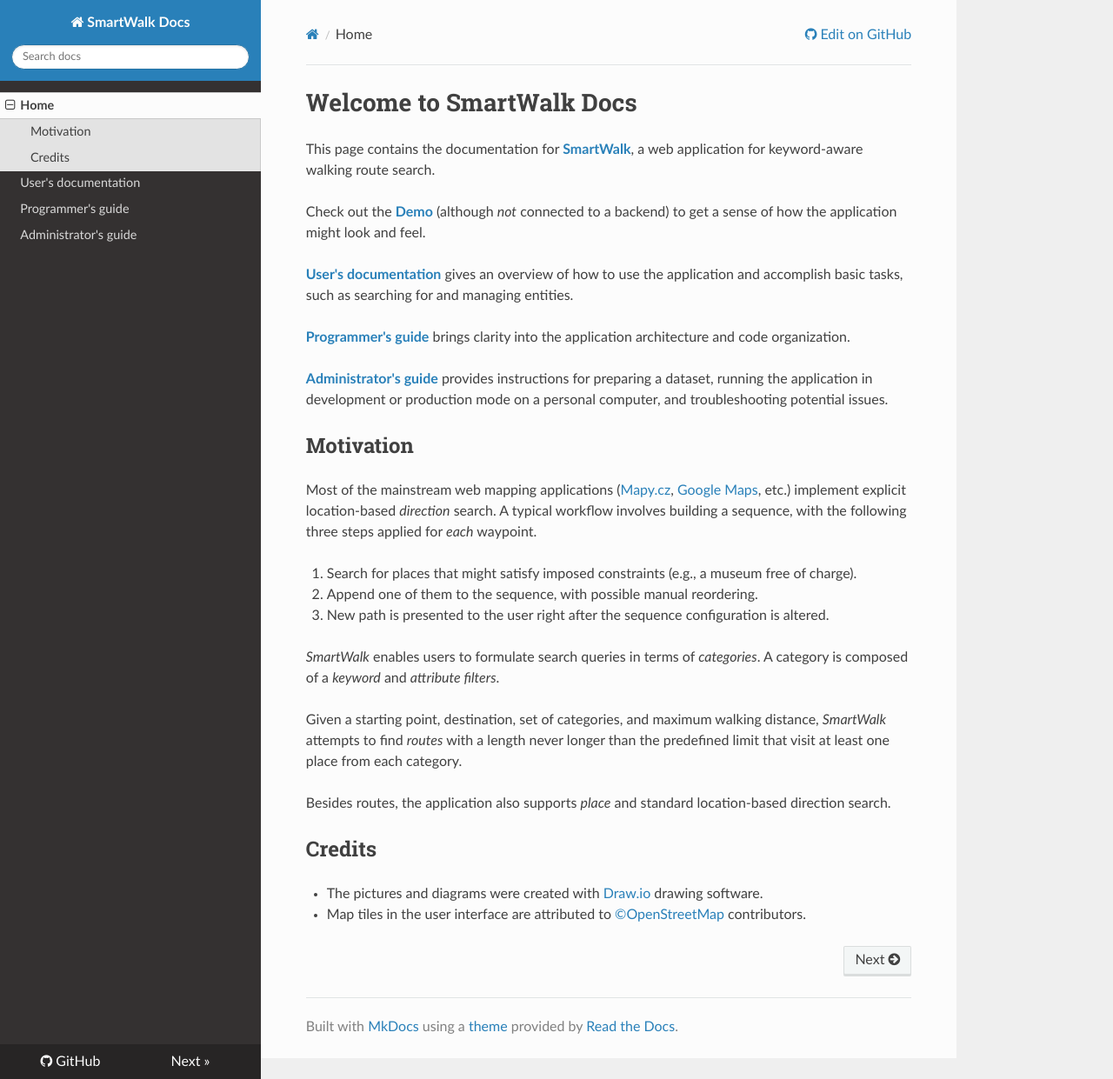
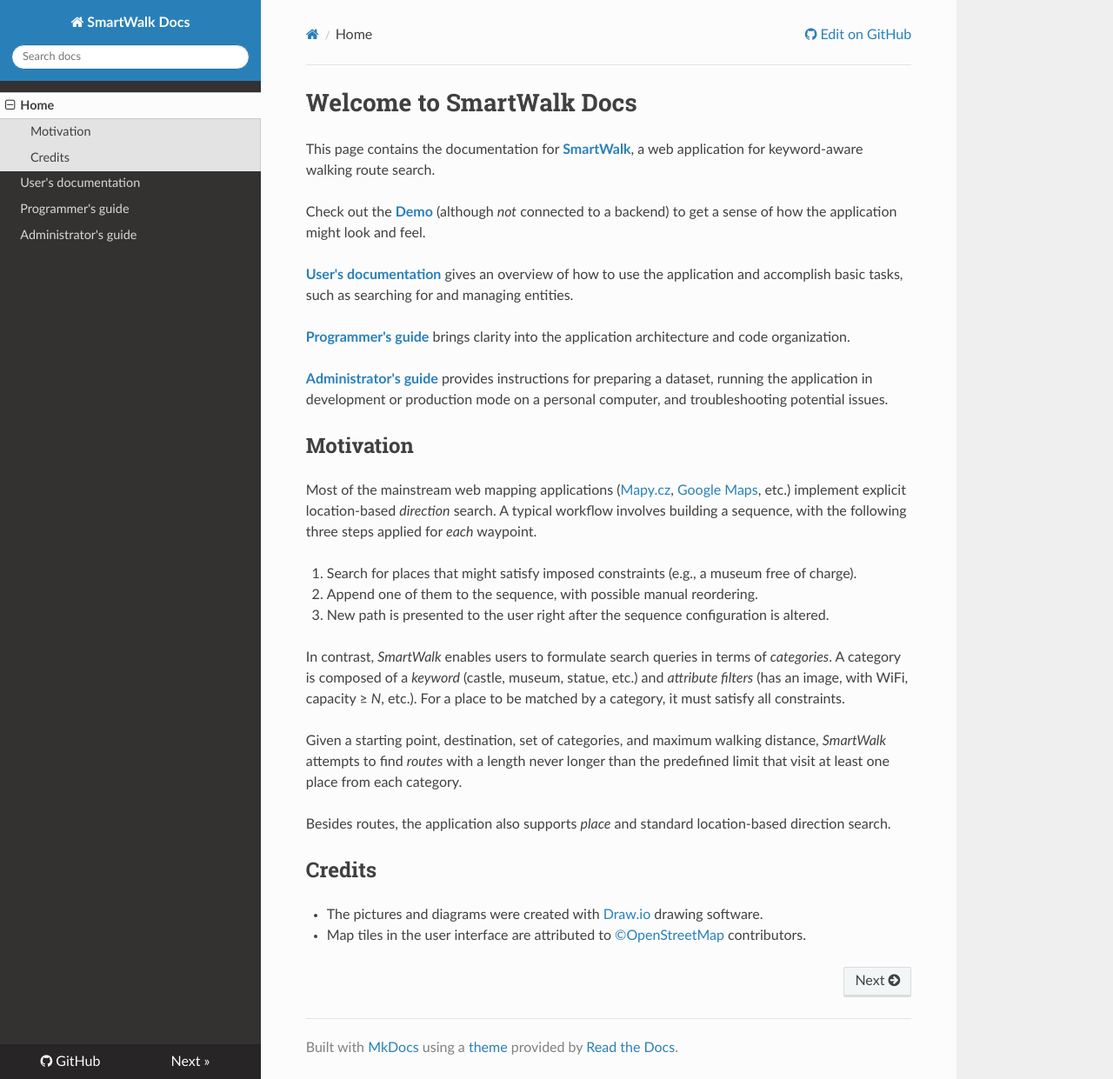
Before and after one commit to zhukovdm/smartwalk-docs, an MkDocs documentation site: the page built from content/index.md, in a window 1280 px wide and 1241 px high. Shown: the whole window at 87% size. Built offline with MkDocs 1.6.1, drawn with Linux system fonts in a browser that asks for light colours; nearby versions of some CDN libraries.

Commit message:
extend cat. explanation

```diff
--- a/content/index.md
+++ b/content/index.md
@@ -18,7 +18,7 @@ Most of the mainstream web mapping applications ([Mapy.cz](https://mapy.cz/), [G
 1. Append one of them to the sequence, with possible manual reordering.
 1. New path is presented to the user right after the sequence configuration is altered.
 
-*SmartWalk* enables users to formulate search queries in terms of *categories*. A category is composed of a *keyword* and *attribute filters*.
+In contrast, *SmartWalk* enables users to formulate search queries in terms of *categories*. A category is composed of a *keyword* (castle, museum, statue, etc.) and *attribute filters* (has an image, with WiFi, capacity &geq; *N*, etc.). For a place to be matched by a category, it must satisfy all constraints.
 
 Given a starting point, destination, set of categories, and maximum walking distance, *SmartWalk* attempts to find *routes* with a length never longer than the predefined limit that visit at least one place from each category.
 
```
